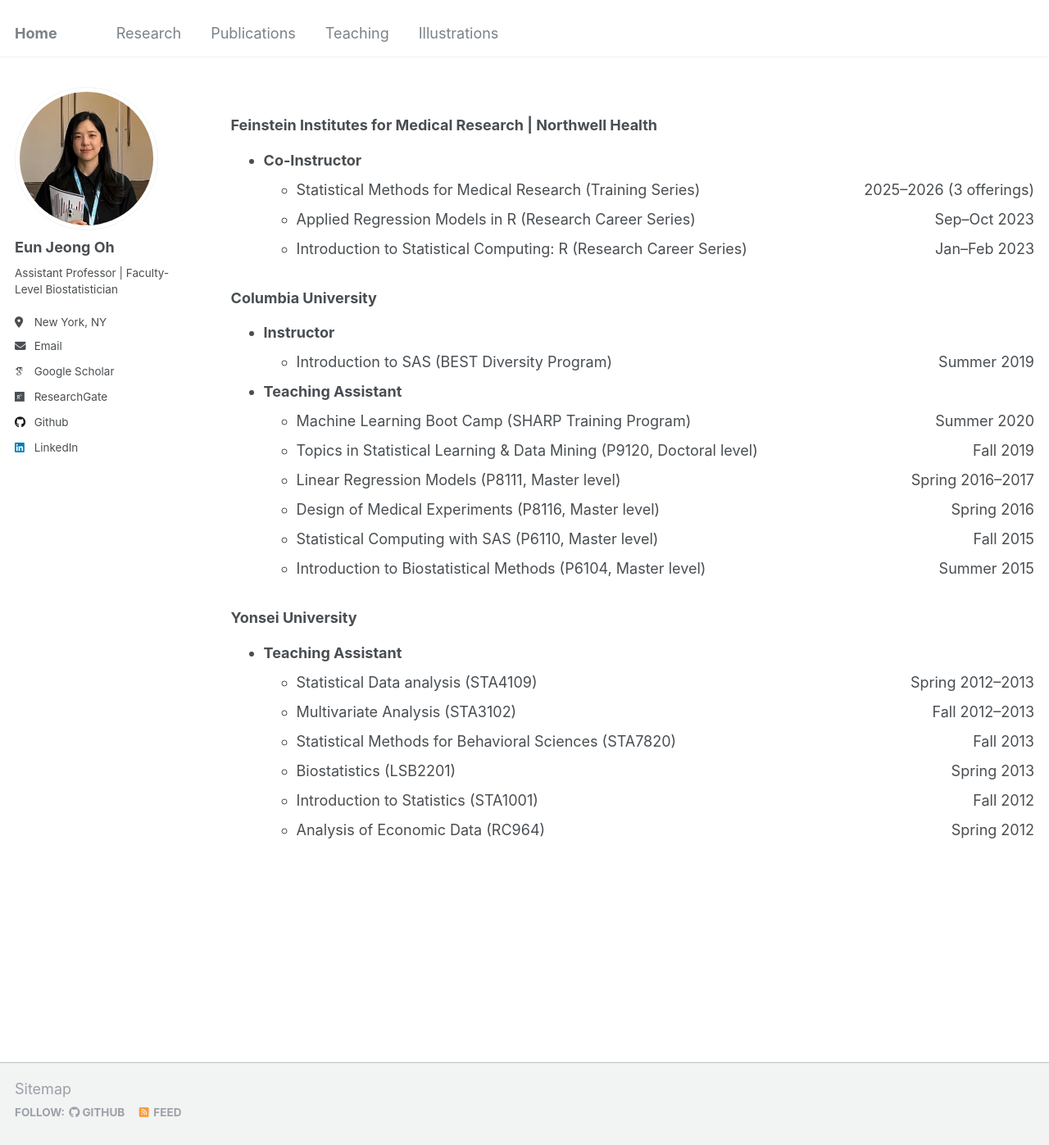
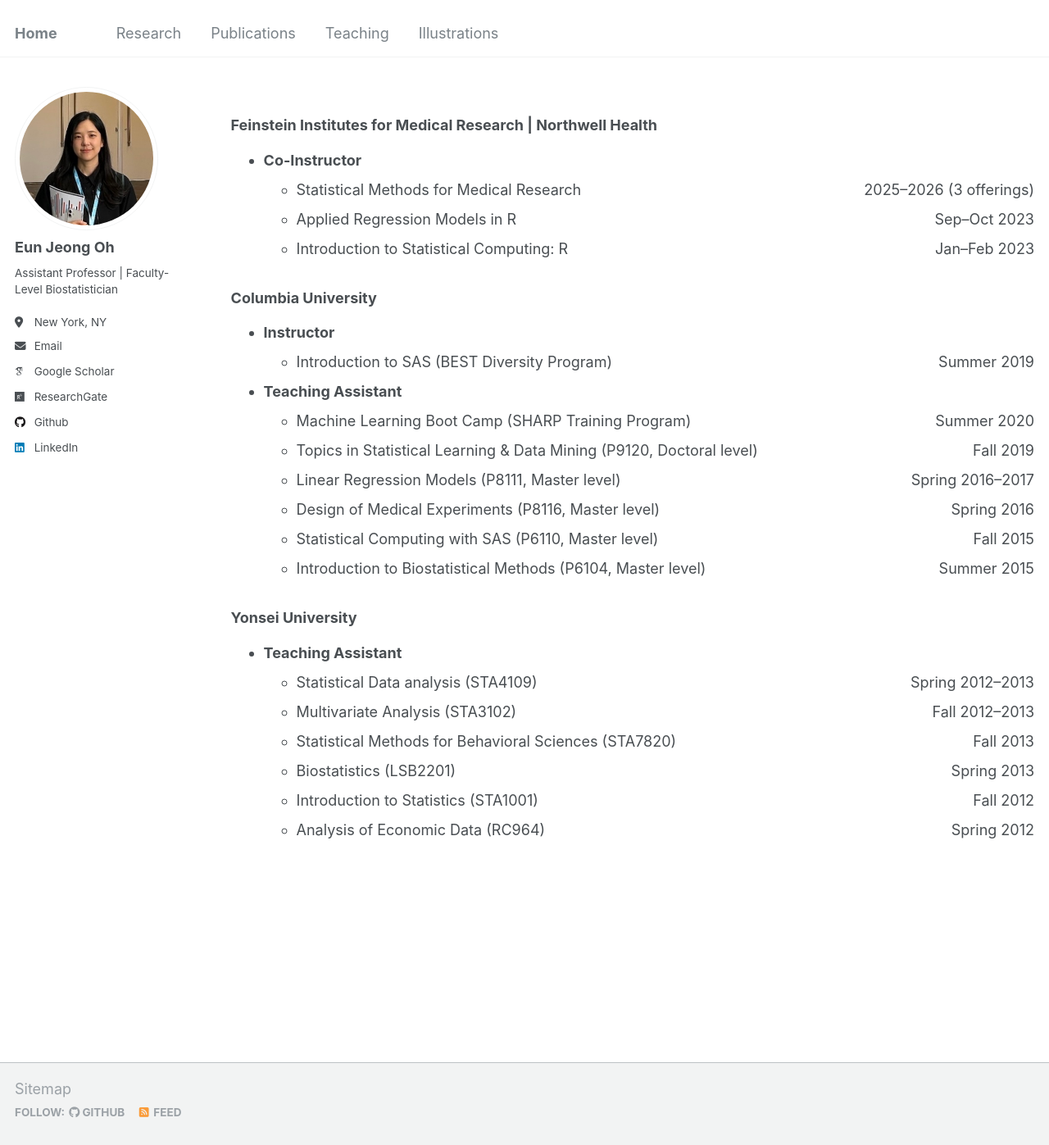
Before and after one commit to oheunj/oheunj.github.io, a Jekyll site: the page built from _pages/teaching.md, in a window 1280 px wide and 1397 px high. Shown: the whole window at 82% size. Built offline with Jekyll 4.4.1, drawn with Linux system fonts in a browser that asks for light colours; some web fonts are replaced.

Commit message:
Update teaching.md

```diff
--- a/_pages/teaching.md
+++ b/_pages/teaching.md
@@ -13,9 +13,9 @@
 
 ### Feinstein Institutes for Medical Research | Northwell Health
 * **Co-Instructor**
-  * Statistical Methods for Medical Research (Training Series) <span style="float:right">2025–2026 (3 offerings)</span>
-  * Applied Regression Models in R (Research Career Series) <span style="float:right">Sep–Oct 2023</span>
-  * Introduction to Statistical Computing: R (Research Career Series) <span style="float:right">Jan–Feb 2023</span>
+  * Statistical Methods for Medical Research <span style="float:right">2025–2026 (3 offerings)</span>
+  * Applied Regression Models in R <span style="float:right">Sep–Oct 2023</span>
+  * Introduction to Statistical Computing: R <span style="float:right">Jan–Feb 2023</span>
 
 ### Columbia University
 * **Instructor**
```
